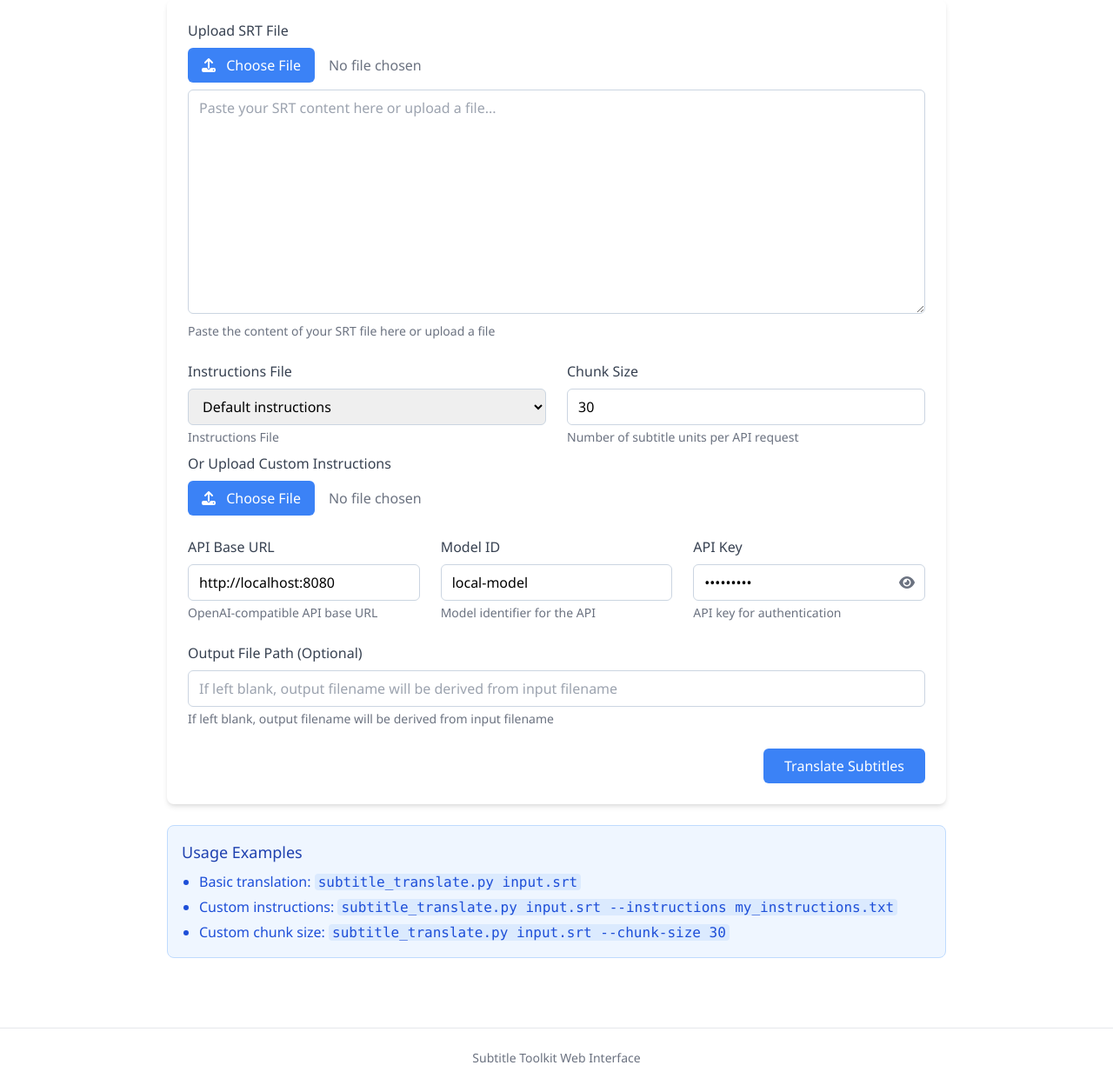
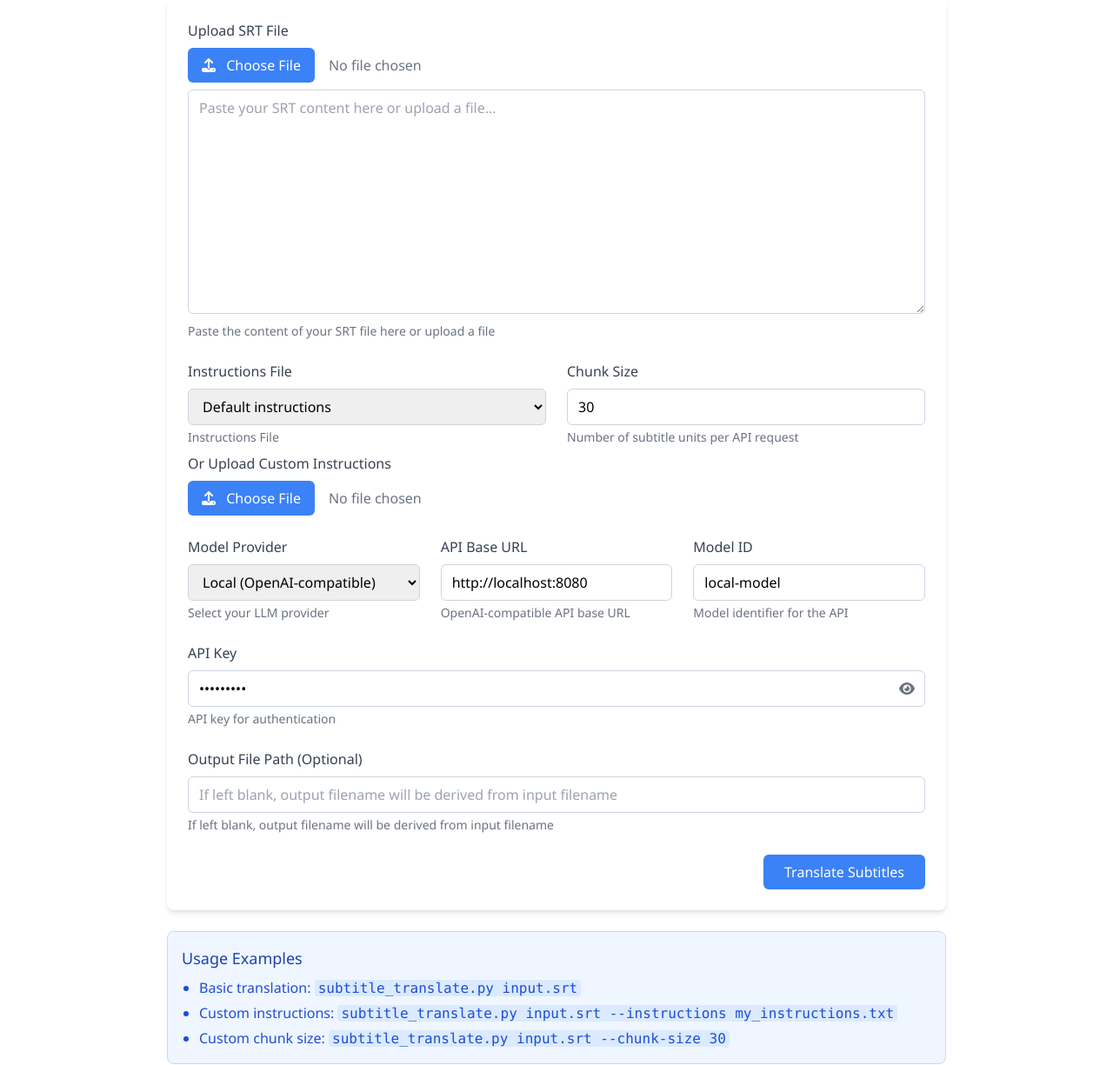
Before and after one commit to jonsafari/subtitle-toolkit, a FastAPI app: page /translate in a window 1280 px wide. Shown: the part 288-1513 px from the top of the page at 87% size. Run offline with FastAPI, Linux system fonts and the light colour scheme.

Commit message:
templates/translate.html: update for litellm

```diff
--- a/templates/translate.html
+++ b/templates/translate.html
@@ -98,7 +98,27 @@
             </div>
         </div>
 
-        <div class="grid grid-cols-1 md:grid-cols-3 gap-6 mb-6">
+        <div class="grid grid-cols-1 md:grid-cols-3 gap-6 mb-6 items-center">
+            <div>
+                <label class="block text-gray-700 font-medium mb-2 dark:text-gray-300" for="provider">
+                    {{ translations.get('provider', 'Model Provider') if translations else 'Model Provider' }}
+                </label>
+                <select
+                    id="provider"
+                    name="provider"
+                    class="form-input w-full px-3 py-2 border rounded-md focus:outline-none focus:ring-2 focus:ring-blue-500 dark:bg-slate-700 dark:border-slate-600 dark:text-white"
+                    onchange="updateModelDefaults()"
+                >
+                    <option value="local">Local (OpenAI-compatible)</option>
+                    <option value="openai">OpenAI</option>
+                    <option value="anthropic">Anthropic</option>
+                    <option value="gemini">Google Gemini</option>
+                    <option value="databricks">Databricks</option>
+                    <option value="other">Other (custom)</option>
+                </select>
+                <p class="mt-1 text-sm text-gray-500 dark:text-gray-400">{{ translations.get('provider_desc', 'Select your LLM provider') if translations else 'Select your LLM provider' }}</p>
+            </div>
+
             <div>
                 <label class="block text-gray-700 font-medium mb-2 dark:text-gray-300" for="api_base">
                     {{ translations.api_base_url if translations else 'API Base URL' }}
@@ -110,7 +130,7 @@
                     value="http://localhost:8080"
                     class="form-input w-full px-3 py-2 border rounded-md focus:outline-none focus:ring-2 focus:ring-blue-500 dark:bg-slate-700 dark:border-slate-600 dark:text-white"
                 >
-                <p class="mt-1 text-sm text-gray-500 dark:text-gray-400">{{ translations.api_base_url_desc if translations else 'OpenAI-compatible API base URL' }}</p>
+                <p class="mt-1 text-sm text-gray-500 dark:text-gray-400">{{ translations.api_base_url_desc if translations else 'API base URL (for self-hosted endpoints)' }}</p>
             </div>
 
             <div>
@@ -124,9 +144,11 @@
                     value="local-model"
                     class="form-input w-full px-3 py-2 border rounded-md focus:outline-none focus:ring-2 focus:ring-blue-500 dark:bg-slate-700 dark:border-slate-600 dark:text-white"
                 >
-                <p class="mt-1 text-sm text-gray-500 dark:text-gray-400">{{ translations.model_id_desc if translations else 'Model identifier for the API' }}</p>
+                <p class="mt-1 text-sm text-gray-500 dark:text-gray-400">{{ translations.model_id_desc if translations else 'Model identifier (e.g., gpt-4, claude-3-5-sonnet)' }}</p>
             </div>
+        </div>
 
+        <div class="grid grid-cols-1 md:grid-cols-1 gap-6 mb-6">
             <div>
                 <label class="block text-gray-700 font-medium mb-2 dark:text-gray-300" for="api_key">
                     {{ translations.api_key if translations else 'API Key' }}
@@ -143,7 +165,7 @@
                         <i class="fas fa-eye"></i>
                     </button>
                 </div>
-                <p class="mt-1 text-sm text-gray-500 dark:text-gray-400">{{ translations.api_key_desc if translations else 'API key for authentication' }}</p>
+                <p class="mt-1 text-sm text-gray-500 dark:text-gray-400">{{ translations.api_key_desc if translations else 'API key for authentication (use dummy-key for local)' }}</p>
             </div>
         </div>
 
@@ -225,5 +247,28 @@
         apiKeyInput.setAttribute('type', type);
         this.innerHTML = type === 'password' ? '<i class="fas fa-eye"></i>' : '<i class="fas fa-eye-slash"></i>';
     });
+
+    // Update model defaults based on provider selection
+    function updateModelDefaults() {
+        const provider = document.getElementById('provider').value;
+        const apiBase = document.getElementById('api_base');
+        const modelId = document.getElementById('model_id');
+        const apiKey = document.getElementById('api_key');
+
+        const defaults = {
+            'local': { api_base: 'http://localhost:8080', model_id: 'local-model', api_key: 'dummy-key' },
+            'openai': { api_base: '', model_id: 'gpt-4o-mini', api_key: '' },
+            'anthropic': { api_base: '', model_id: 'claude-3-5-sonnet-20240620', api_key: '' },
+            'gemini': { api_base: '', model_id: 'gemini/gemini-1.5-flash', api_key: '' },
+            'databricks': { api_base: '', model_id: 'databricks/databricks-meta-llama-3-1-405b-instruct', api_key: '' },
+            'other': { api_base: '', model_id: '', api_key: '' }
+        };
+
+        if (defaults[provider]) {
+            apiBase.value = defaults[provider].api_base;
+            modelId.value = defaults[provider].model_id;
+            apiKey.value = defaults[provider].api_key;
+        }
+    }
 </script>
 {% endblock %}
--- a/translations/de.json
+++ b/translations/de.json
@@ -57,6 +57,8 @@
   "chunk_size_desc": "Anzahl der Untertitel-Einheiten pro API-Anfrage",
   "api_base_url": "API-Basis-URL",
   "api_base_url_desc": "OpenAI-kompatible API-Basis-URL",
+  "provider": "Modellanbieter",
+  "provider_desc": "Wählen Sie Ihren LLM-Anbieter",
   "model_id": "Modell-ID",
   "model_id_desc": "Modellbezeichner für die API",
   "api_key": "API-Schlüssel",
--- a/translations/en.json
+++ b/translations/en.json
@@ -57,6 +57,8 @@
   "chunk_size_desc": "Number of subtitle units per API request",
   "api_base_url": "API Base URL",
   "api_base_url_desc": "OpenAI-compatible API base URL",
+  "provider": "Model Provider",
+  "provider_desc": "Select your LLM provider",
   "model_id": "Model ID",
   "model_id_desc": "Model identifier for the API",
   "api_key": "API Key",
--- a/translations/es.json
+++ b/translations/es.json
@@ -57,6 +57,8 @@
   "chunk_size_desc": "Número de unidades de subtítulos por solicitud de API",
   "api_base_url": "URL Base de la API",
   "api_base_url_desc": "URL base de API compatible con OpenAI",
+  "provider": "Proveedor de Modelo",
+  "provider_desc": "Seleccione su proveedor de LLM",
   "model_id": "ID del Modelo",
   "model_id_desc": "Identificador del modelo para la API",
   "api_key": "Clave API",
--- a/translations/fr.json
+++ b/translations/fr.json
@@ -57,6 +57,8 @@
   "chunk_size_desc": "Nombre d'unités de sous-titres par requête API",
   "api_base_url": "URL de base de l'API",
   "api_base_url_desc": "URL de base compatible OpenAI pour l'API",
+  "provider": "Fournisseur de modèle",
+  "provider_desc": "Sélectionnez votre fournisseur LLM",
   "model_id": "ID du modèle",
   "model_id_desc": "Identifiant du modèle pour l'API",
   "api_key": "Clé API",
```
